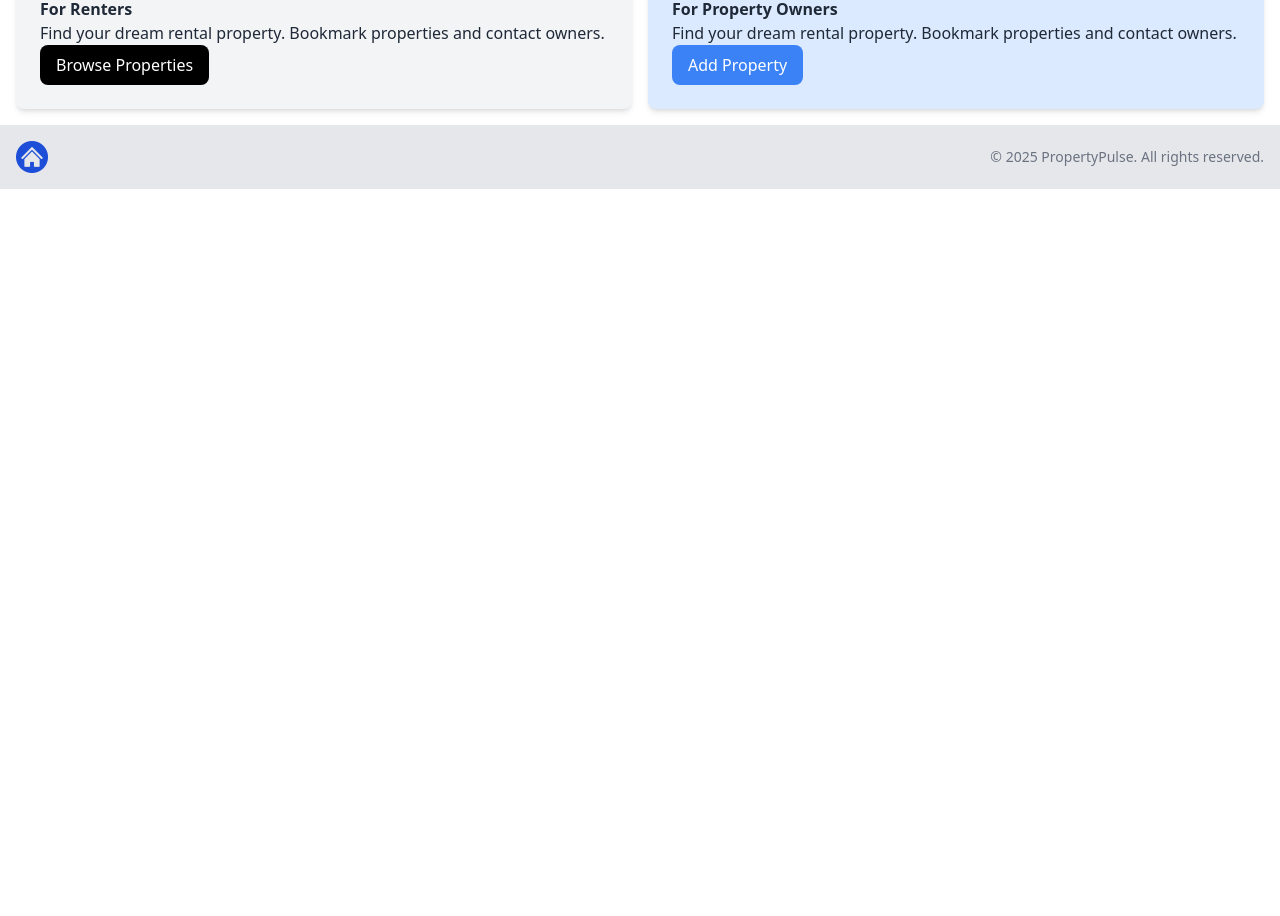
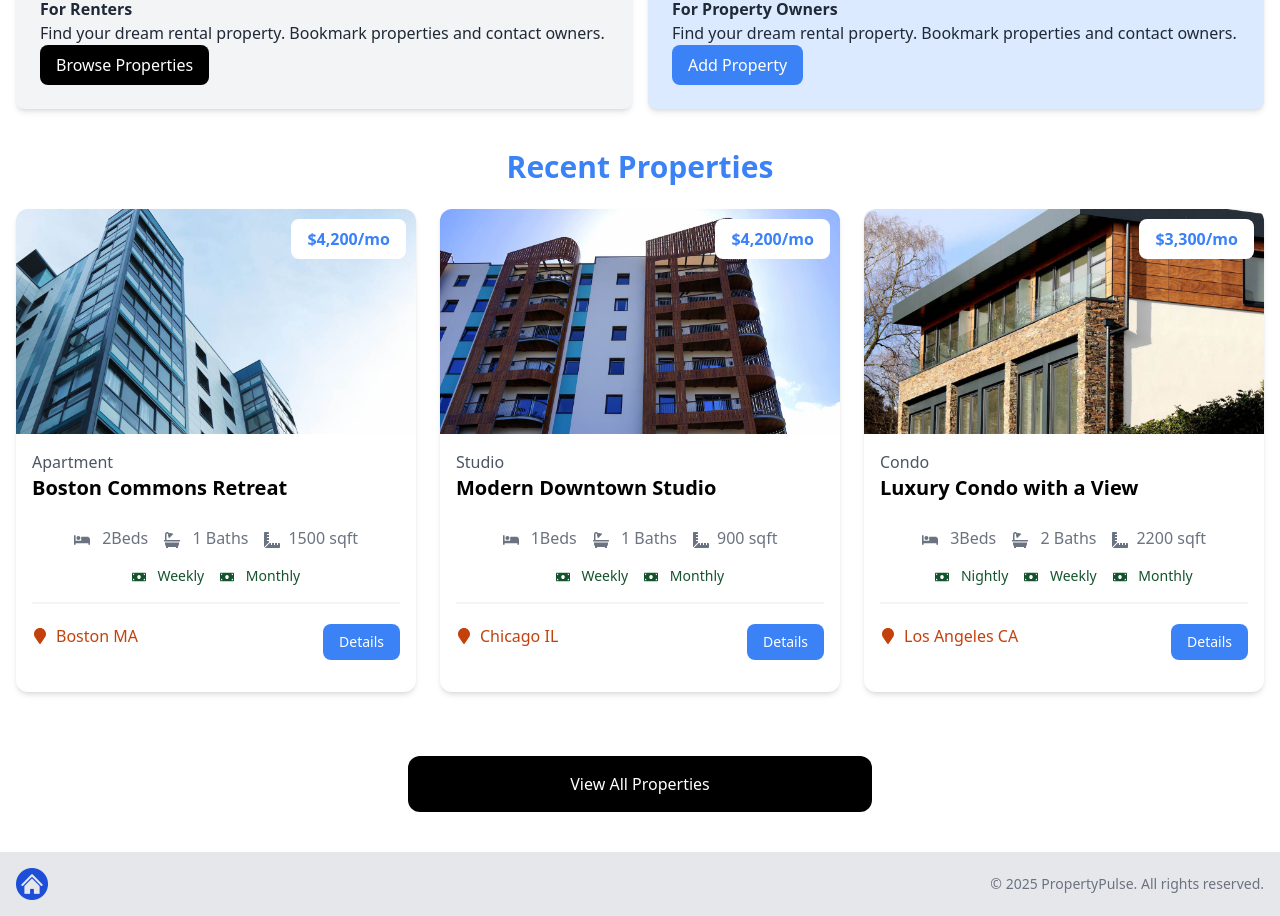
Before and after one commit to IhratPramudya/Property-Plus, a Next.js app: page / in a window 1280 px wide. Shown: the part 480-1396 px from the top of the page. Before the commit the page ends 800 px from the top, so only its background shows below. Built offline with nearby package versions, Linux system fonts and the light colour scheme.

Commit message:
Add View HomeProperties :add

```diff
--- a/app/page.jsx
+++ b/app/page.jsx
@@ -1,12 +1,13 @@
 import Hero from "@/components/Hero";
 import InfoBoxes from "@/components/InfoBoxes";
-import Link from "next/link";
+import HomeProperties from "@/components/HomeProperties";
 
 const HomePage = () => {
     return (
         <div>
             <Hero />
             <InfoBoxes />
+            <HomeProperties />
         </div>
     )
 }
--- /dev/null
+++ b/components/HomeProperties.jsx
@@ -0,0 +1,35 @@
+import properties from '@/properties.json';
+import Link from 'next/link';
+import PropertyCard from '@/components/PropertyCard';
+
+const HomeProperties = () => {
+    const recentProperties = properties
+        .sort(() => Math.random() - Math.random())
+        .slice(0, 3);
+  return (
+    <>
+    <section className="px-4 py-6">
+        <div className="container-xl lg:container m-auto">
+            <h2 className="text-3xl font-bold text-blue-500 mb-6 text-center">
+                Recent Properties
+            </h2>
+            <div className="grid grid-cols-1 md:grid-cols-3 gap-6">
+                {recentProperties === 0 ? (
+                    <p>No Properties Found</p>
+                ) : recentProperties.map((property) => (
+                    <PropertyCard key={property._id} property={property} />
+                ))}
+            </div>
+        </div>
+    </section>
+    <section className="m-auto max-w-lg my-10 px-6">
+      <Link
+        href="properties.html"
+        className="block bg-black text-white text-center py-4 px-6 rounded-xl hover:bg-gray-700"
+        >View All Properties</Link>
+    </section>
+    </>
+  )
+}
+
+export default HomeProperties;
--- a/components/PropertyCard.jsx
+++ b/components/PropertyCard.jsx
@@ -54,15 +54,15 @@ const PropertyCard = ({ property }) => {
                     className="flex justify-center gap-4 text-green-900 text-sm mb-4"
                 >
                     {property.rates.nightly && (
-                        <p><i className="fa-solid fa-money-bill"></i> Nightly</p>
+                        <p><FaMoneyBill className="inline mr-2" /> Nightly</p>
                     )}
 
                     {property.rates.weekly && (
-                        <p><i className="fa-solid fa-money-bill"></i> Weekly</p>
+                        <p><FaMoneyBill className="inline mr-2" /> Weekly</p>
                     )}
 
                     {property.rates.monthly && (
-                        <p><i className="fa-solid fa-money-bill"></i> Monthly</p>
+                        <p><FaMoneyBill className="inline mr-2" /> Monthly</p>
                     )}
 
 
@@ -72,10 +72,9 @@ const PropertyCard = ({ property }) => {
 
                 <div className="flex flex-col lg:flex-row justify-between mb-4">
                     <div className="flex align-middle gap-2 mb-4 lg:mb-0">
-                        <i
-                            className="fa-solid fa-location-dot text-lg text-orange-700"
-                        ></i>
-                        <span className="text-orange-700"> {''} {property.location.city} {property.location.state} {''} </span>
+                        <FaMapMarker className="text-orange-700 mt-1" />
+                        <span className="text-orange-700">
+                        {''} {property.location.city} {property.location.state} {''} </span>
                     </div>
                     <Link
                         href={`/properties/${property._id}`}
```
